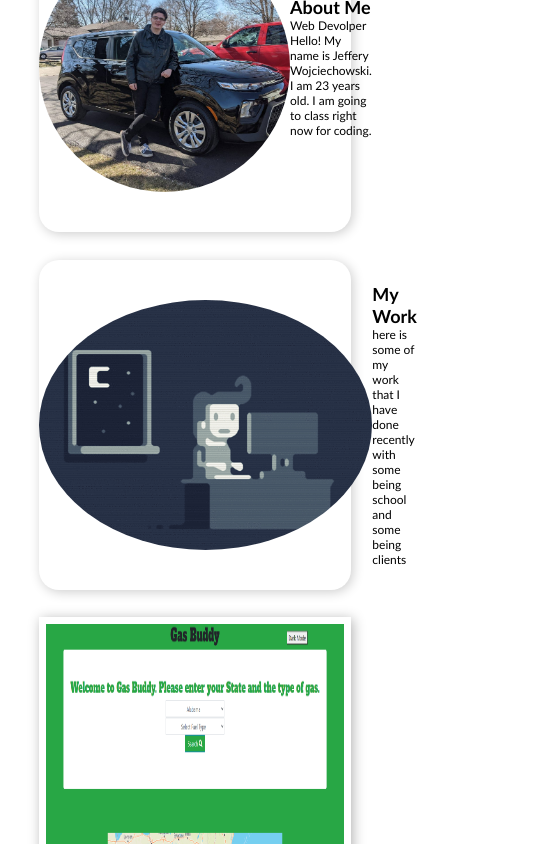
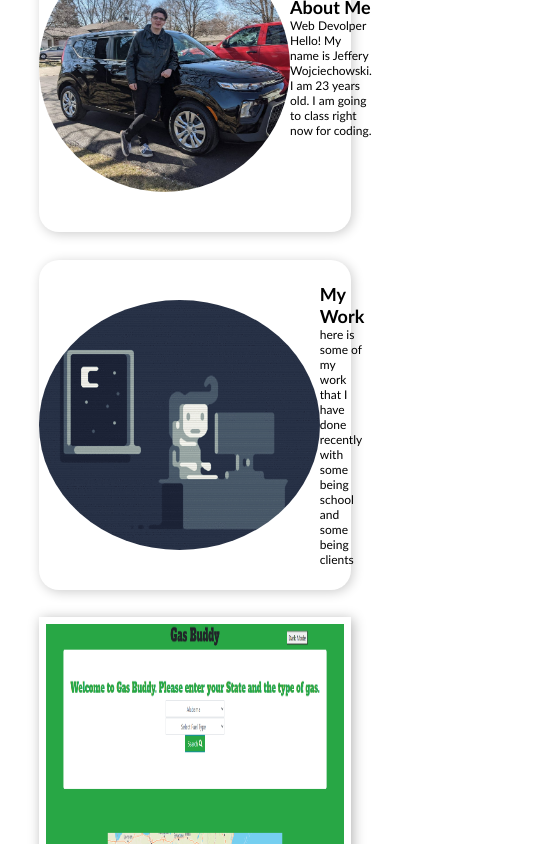
Before and after one commit to Jefferywojo98/Jeffery_Portfolio, a plain HTML site: page index.html in a window 390 px wide. Shown: the part 1270-2114 px from the top of the page, 542 px wide, since content can reach past the window. Drawn offline with Linux system fonts and the light colour scheme.

Commit message:
fixing photos

```diff
--- a/css/style.css
+++ b/css/style.css
@@ -218,3 +218,8 @@ footer p{
 }
 
 /* END OF CONTACT */
+@media screen and (max-width: 992px) {
+img {
+    width: 90%
+}
+}
--- a/index.html
+++ b/index.html
@@ -101,8 +101,8 @@
         <!-- about text -->
         <div class="resume-text">
           <a href="https://drive.google.com/file/d/1GYfpk124fXADs34Hu2bRKE8OCv8p2am8/preview"><h1>resume</h1></a>
+          <p>Here is all of the places thatI've been employed at</p>
 
-          <p>Here is all of the places thatI've been employed at</p>
         </div>
       </div>
     </article>
```
